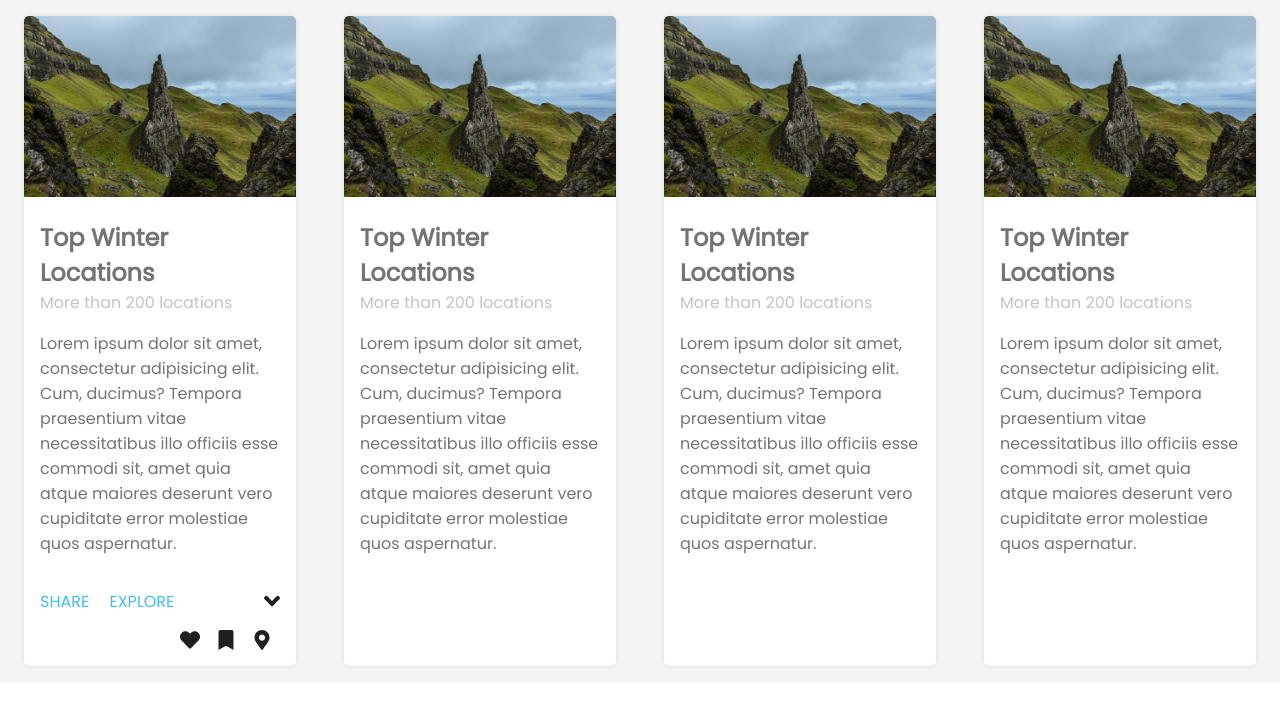
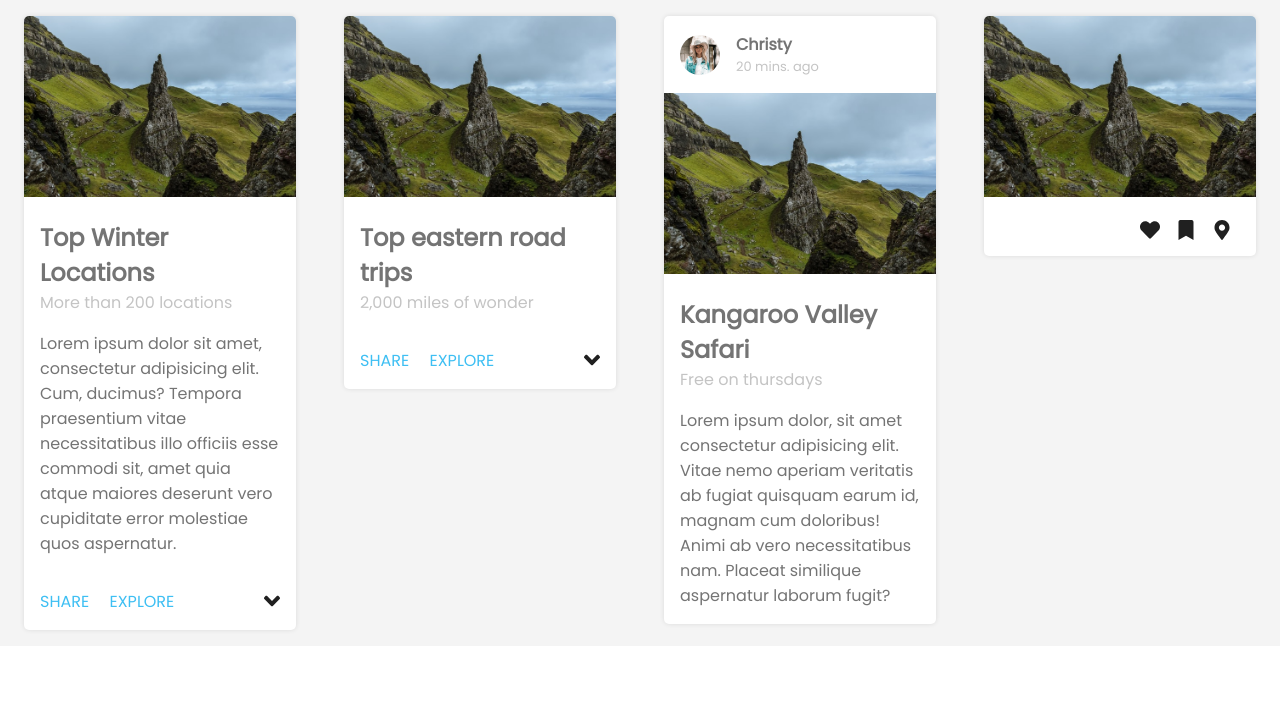
Before and after one commit to DandunAdi/fe-coding-challenges, a plain HTML site: page challenge-1/index.html in a window 1280 px wide. Drawn offline with Linux system fonts and the light colour scheme.

Commit message:
set cards on different layout

```diff
--- a/challenge-1/index.html
+++ b/challenge-1/index.html
@@ -10,15 +10,16 @@
   <body>
     <main>
       <section class="container">
+        <!-- FIRST CARD -->
         <div class="card">
           <img
             class="card-img"
             src="./images/rocky_mountain.jpg"
             alt="Green mountain with rocky surface"
           />
-          <div class="card-body">
+          <div class="card-body p-1">
             <h2 class="card-title">Top Winter Locations</h2>
-            <p class="card-subtitle">More than 200 locations</p>
+            <p class="text-secondary">More than 200 locations</p>
             <p class="card-description">
               Lorem ipsum dolor sit amet, consectetur adipisicing elit. Cum,
               ducimus? Tempora praesentium vitae necessitatibus illo officiis
@@ -37,6 +38,72 @@
               alt="Arrow pointing down"
             />
           </div>
+        </div>
+        <!-- END FIRST CARD -->
+
+        <!-- SECOND CARD -->
+        <div class="card">
+          <img
+            class="card-img"
+            src="./images/rocky_mountain.jpg"
+            alt="Green mountain with rocky surface"
+          />
+          <div class="card-body p-1">
+            <h2 class="card-title">Top eastern road trips</h2>
+            <p class="text-secondary">2,000 miles of wonder</p>
+          </div>
+          <div class="card-footer">
+            <div>
+              <a href="#">SHARE</a>
+              <a href="#">EXPLORE</a>
+            </div>
+            <img
+              src="./images/svg/angle-down-solid.svg"
+              class="arrow-down"
+              alt="Arrow pointing down"
+            />
+          </div>
+        </div>
+        <!-- END SECOND CARD -->
+
+        <!-- THIRD CARD -->
+        <div class="card">
+          <div class="card-header p-1">
+            <img
+              class="profile-img"
+              src="./images/profile.jpg"
+              alt="Girl with blonde hair"
+            />
+            <div class="profile-title">
+              <h4>Christy</h4>
+              <p class="text-secondary font-sm">20 mins. ago</p>
+            </div>
+          </div>
+          <img
+            class="card-img"
+            src="./images/rocky_mountain.jpg"
+            alt="Green mountain with rocky surface"
+          />
+          <div class="card-body p-1">
+            <h2 class="card-title">Kangaroo Valley Safari</h2>
+            <p class="text-secondary">Free on thursdays</p>
+            <p class="card-description">
+              Lorem ipsum dolor, sit amet consectetur adipisicing elit. Vitae
+              nemo aperiam veritatis ab fugiat quisquam earum id, magnam cum
+              doloribus! Animi ab vero necessitatibus nam. Placeat similique
+              aspernatur laborum fugit?
+            </p>
+          </div>
+        </div>
+        <!-- END THIRD CARD -->
+
+        <!-- FOURTH CARD -->
+        <div class="card">
+          <img
+            class="card-img"
+            src="./images/rocky_mountain.jpg"
+            alt="Green mountain with rocky surface"
+          />
           <div class="card-footer">
             <div class="action-container">
               <img
@@ -57,61 +124,7 @@
             </div>
           </div>
         </div>
-
-        <div class="card">
-          <img
-            class="card-img"
-            src="./images/rocky_mountain.jpg"
-            alt="Green mountain with rocky surface"
-          />
-
-          <div class="card-body">
-            <h2 class="card-title">Top Winter Locations</h2>
-            <p class="card-subtitle">More than 200 locations</p>
-            <p class="card-description">
-              Lorem ipsum dolor sit amet, consectetur adipisicing elit. Cum,
-              ducimus? Tempora praesentium vitae necessitatibus illo officiis
-              esse commodi sit, amet quia atque maiores deserunt vero cupiditate
-              error molestiae quos aspernatur.
-            </p>
-          </div>
-        </div>
-        <div class="card">
-          <img
-            class="card-img"
-            src="./images/rocky_mountain.jpg"
-            alt="Green mountain with rocky surface"
-          />
-
-          <div class="card-body">
-            <h2 class="card-title">Top Winter Locations</h2>
-            <p class="card-subtitle">More than 200 locations</p>
-            <p class="card-description">
-              Lorem ipsum dolor sit amet, consectetur adipisicing elit. Cum,
-              ducimus? Tempora praesentium vitae necessitatibus illo officiis
-              esse commodi sit, amet quia atque maiores deserunt vero cupiditate
-              error molestiae quos aspernatur.
-            </p>
-          </div>
-        </div>
-        <div class="card">
-          <img
-            class="card-img"
-            src="./images/rocky_mountain.jpg"
-            alt="Green mountain with rocky surface"
-          />
-
-          <div class="card-body">
-            <h2 class="card-title">Top Winter Locations</h2>
-            <p class="card-subtitle">More than 200 locations</p>
-            <p class="card-description">
-              Lorem ipsum dolor sit amet, consectetur adipisicing elit. Cum,
-              ducimus? Tempora praesentium vitae necessitatibus illo officiis
-              esse commodi sit, amet quia atque maiores deserunt vero cupiditate
-              error molestiae quos aspernatur.
-            </p>
-          </div>
-        </div>
+        <!-- END FOURTH CARD -->
       </section>
     </main>
   </body>
--- a/challenge-1/style.css
+++ b/challenge-1/style.css
@@ -20,10 +20,25 @@ a {
   color: #3ebff3;
 }
 
+/* ---------- HELPERS ---------- */
+.p-1 {
+  padding: 1rem;
+}
+
+.text-secondary {
+  color: #c4c4c4;
+}
+
+.font-sm {
+  font-size: small;
+}
+
 /* ---------- CARDS ---------- */
 .container {
   background-color: #f4f4f4;
-  display: flex;
+  display: grid;
+  grid-template-columns: repeat(4, 1fr);
+  align-items: flex-start;
 }
 
 .card {
@@ -35,12 +50,9 @@ a {
   overflow: hidden;
 }
 
-.card-subtitle {
-  color: #c4c4c4;
-}
-
-.card-body {
-  padding: 1rem;
+.card-header {
+  display: flex;
+  align-items: center;
 }
 
 .card-description {
@@ -73,3 +85,12 @@ a {
   height: 1.25rem;
   margin: 0 0.5rem;
 }
+
+.profile-img {
+  width: 2.5rem;
+  height: 2.5rem;
+  border-radius: 50%;
+}
+.profile-title {
+  margin-left: 1rem;
+}
```
Also changed, not shown: challenge-1/images/profile.jpg (added).
